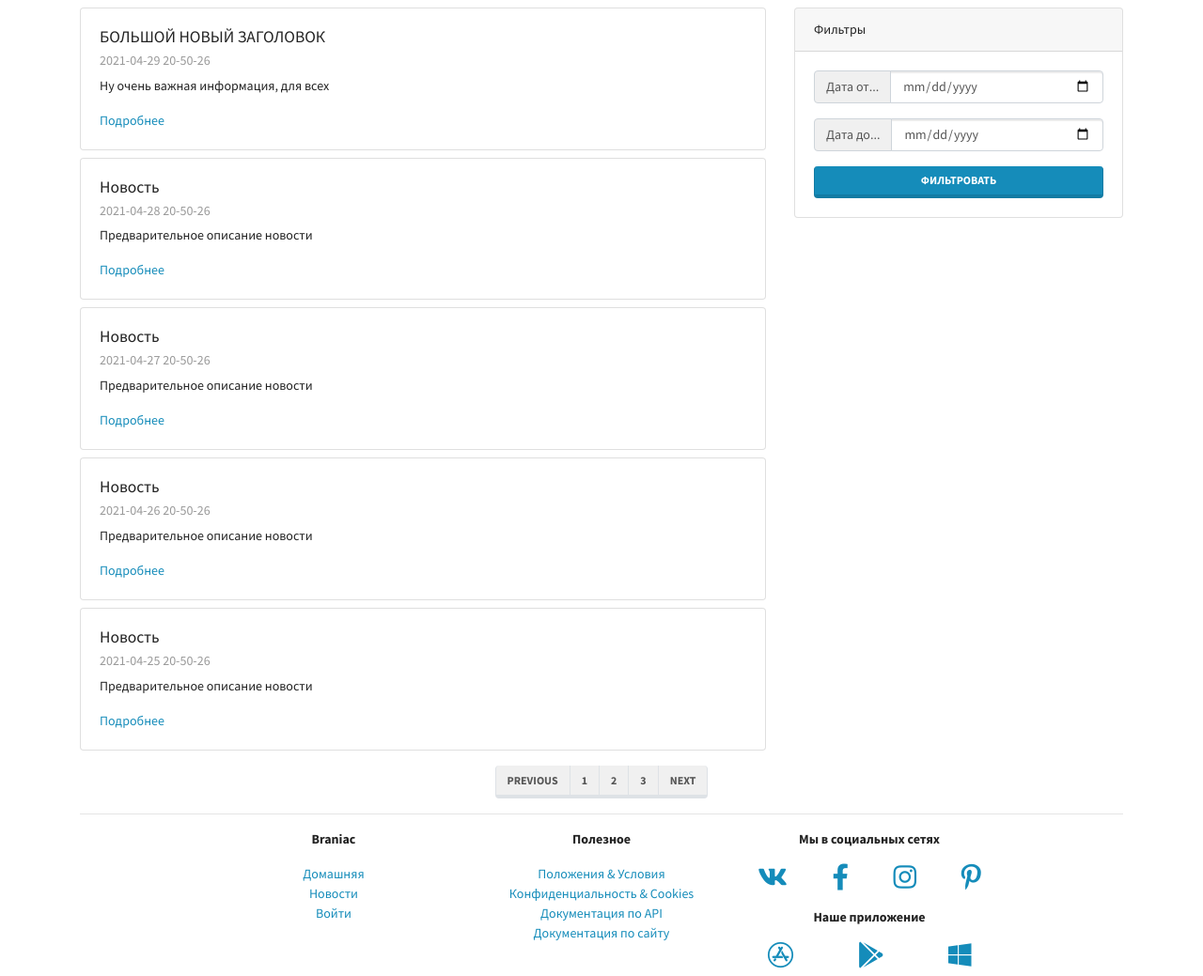
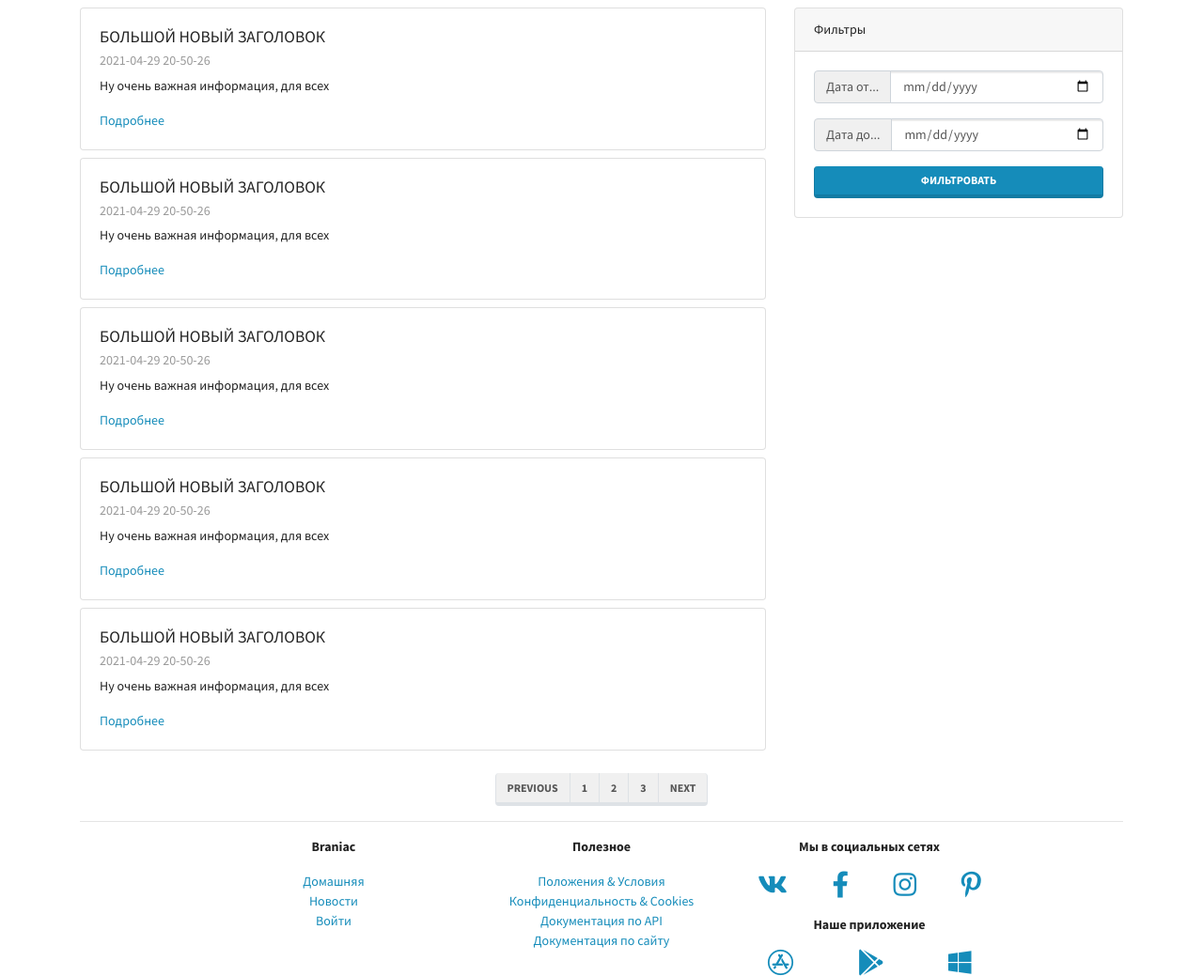
Before and after one commit to SilTr4/django, a Django app: page /mainapp/news/ in a window 1280 px wide. Shown: the part 77-1116 px from the top of the page at 94% size. Run offline with Django 3.2, Linux system fonts and the light colour scheme; some libraries are stand-ins or nearby versions.

Commit message:
lesson_3 Templates including

```diff
--- a/mainapp/templates/mainapp/news.html
+++ b/mainapp/templates/mainapp/news.html
@@ -5,7 +5,7 @@
   <div class="row">
 
     <div class="col-lg-8">
-
+      {% for i in range %}
         <div class="card my-2">
           <div class="card-body">
             <h5 class="card-title">{{ news_title }}</h5>
@@ -14,42 +14,7 @@
             <a href="#" class="card-link">Подробнее</a>
           </div>
         </div>
-
-      <div class="card my-2">
-        <div class="card-body">
-          <h5 class="card-title">Новость</h5>
-          <h6 class="card-subtitle mb-2 text-muted">2021-04-28 20-50-26</h6>
-          <p class="card-text">Предварительное описание новости</p>
-          <a href="#" class="card-link">Подробнее</a>
-        </div>
-      </div>
-
-      <div class="card my-2">
-        <div class="card-body">
-          <h5 class="card-title">Новость</h5>
-          <h6 class="card-subtitle mb-2 text-muted">2021-04-27 20-50-26</h6>
-          <p class="card-text">Предварительное описание новости</p>
-          <a href="#" class="card-link">Подробнее</a>
-        </div>
-      </div>
-
-      <div class="card my-2">
-        <div class="card-body">
-          <h5 class="card-title">Новость</h5>
-          <h6 class="card-subtitle mb-2 text-muted">2021-04-26 20-50-26</h6>
-          <p class="card-text">Предварительное описание новости</p>
-          <a href="#" class="card-link">Подробнее</a>
-        </div>
-      </div>
-
-      <div class="card mt-2">
-        <div class="card-body">
-          <h5 class="card-title">Новость</h5>
-          <h6 class="card-subtitle mb-2 text-muted">2021-04-25 20-50-26</h6>
-          <p class="card-text">Предварительное описание новости</p>
-          <a href="#" class="card-link">Подробнее</a>
-        </div>
-      </div>
+      {% endfor %}
 
     </div>
 
--- a/mainapp/views.py
+++ b/mainapp/views.py
@@ -14,6 +14,7 @@ class NewsPageView(TemplateView):
         # добавть собственные данные
         content["news_title"] = "БОЛЬШОЙ НОВЫЙ ЗАГОЛОВОК"
         content["news_preview"] = "Ну очень важная информация, для всех"
+        content["range"] = range(5)
         return content
 
 
```
Lines whose indentation alone changed are shown as unchanged.
